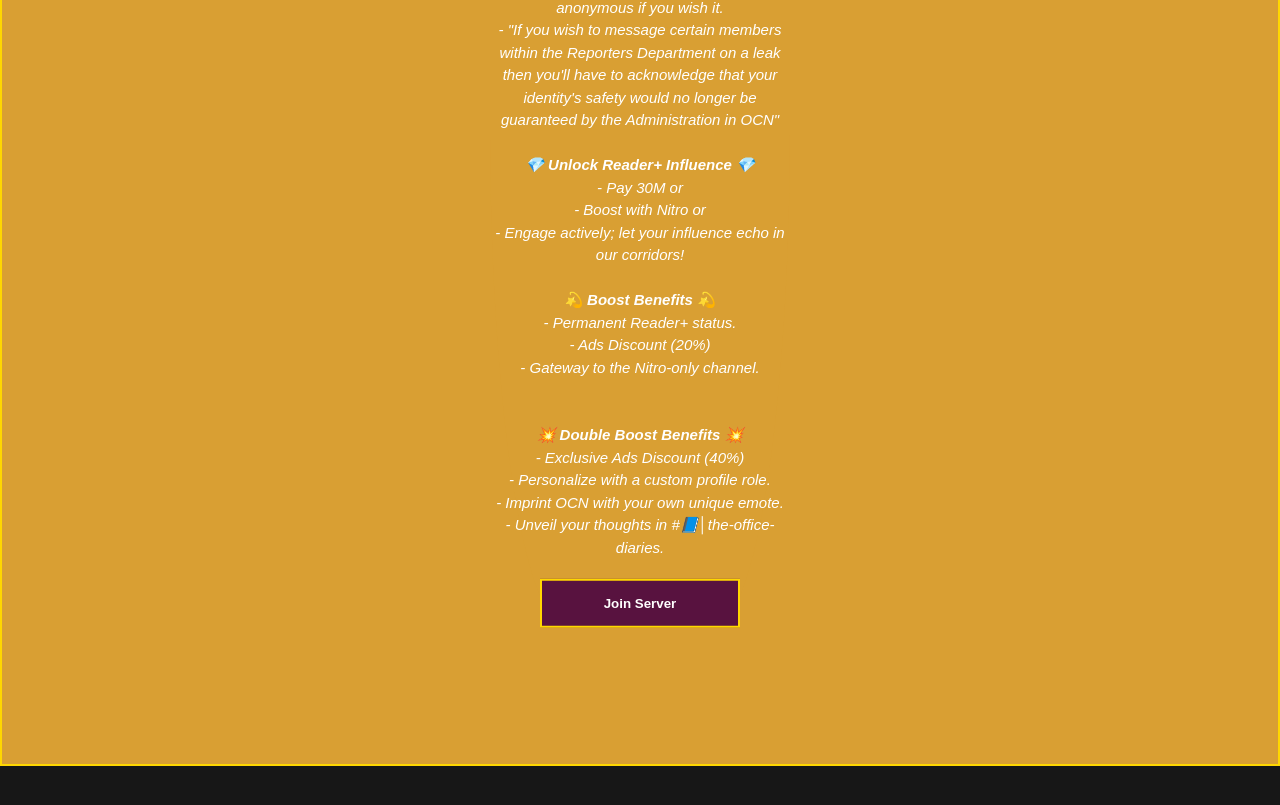
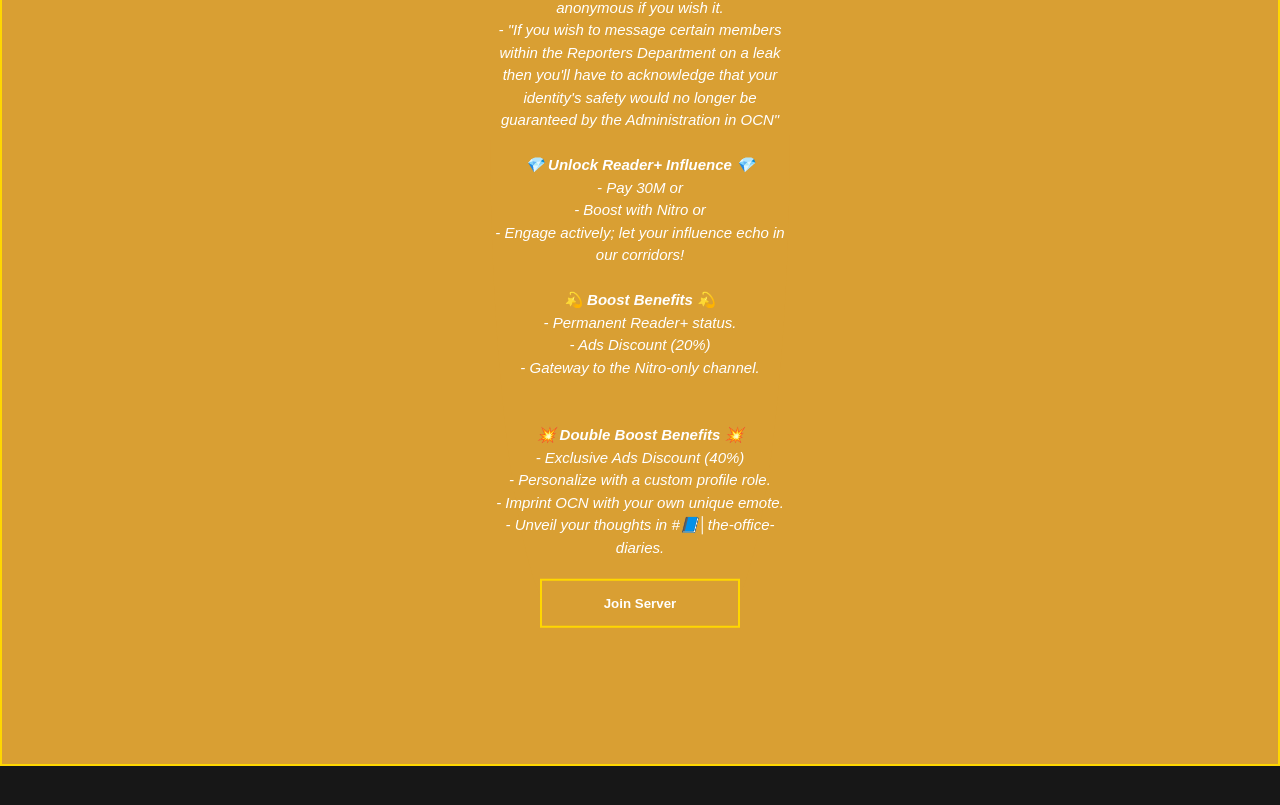
Before and after one commit to hex-wco/ocn, a plain HTML site: page public/discord.html in a window 1280 px wide. Shown: the part 1624-2429 px from the top of the page. Drawn offline with Linux system fonts and the light colour scheme.

Commit message:
Update style.css

```diff
--- a/public/style.css
+++ b/public/style.css
@@ -142,7 +142,7 @@ text-align: center;
 margin: 20px 10px;
 font-weight: bold;
 border: 2px solid gold;
-background: #58123F;
+background: #D99F33;
 color: white;
 cursor: pointer;
 overflow: hidden;
```
